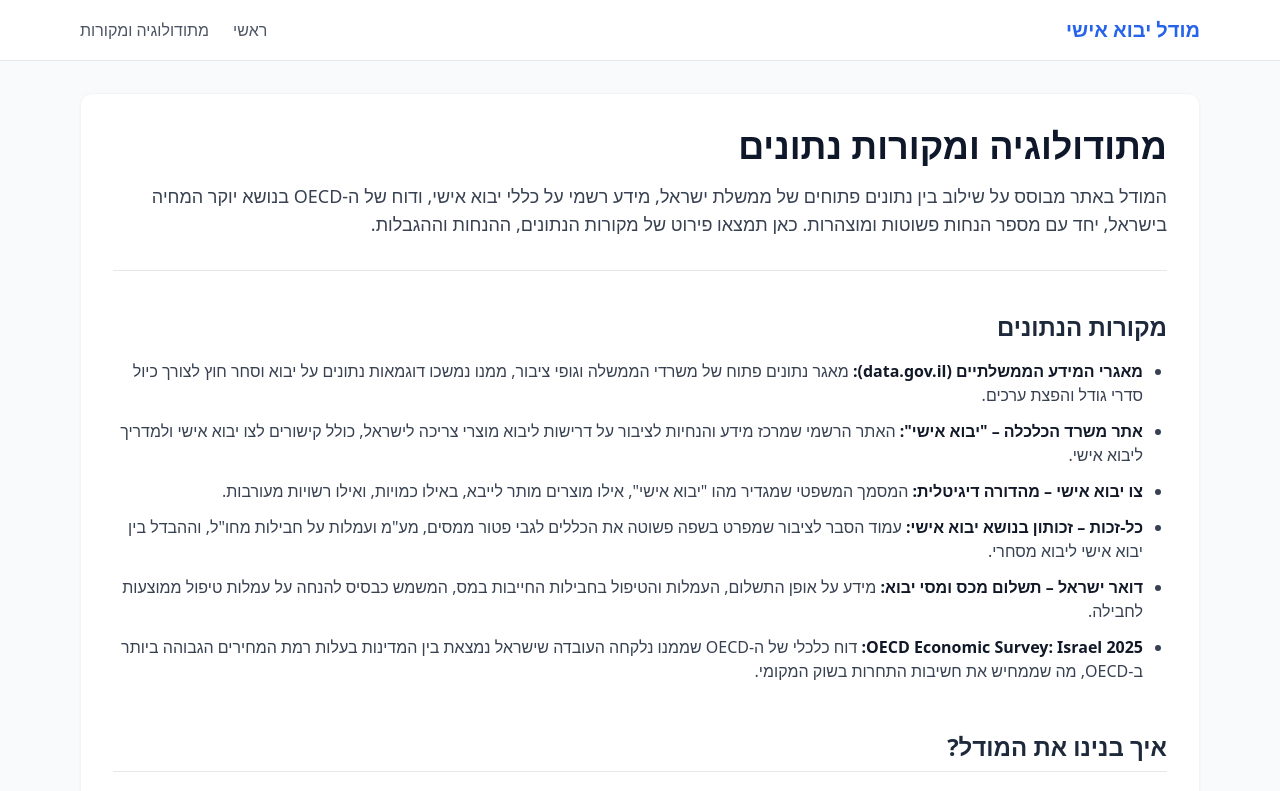
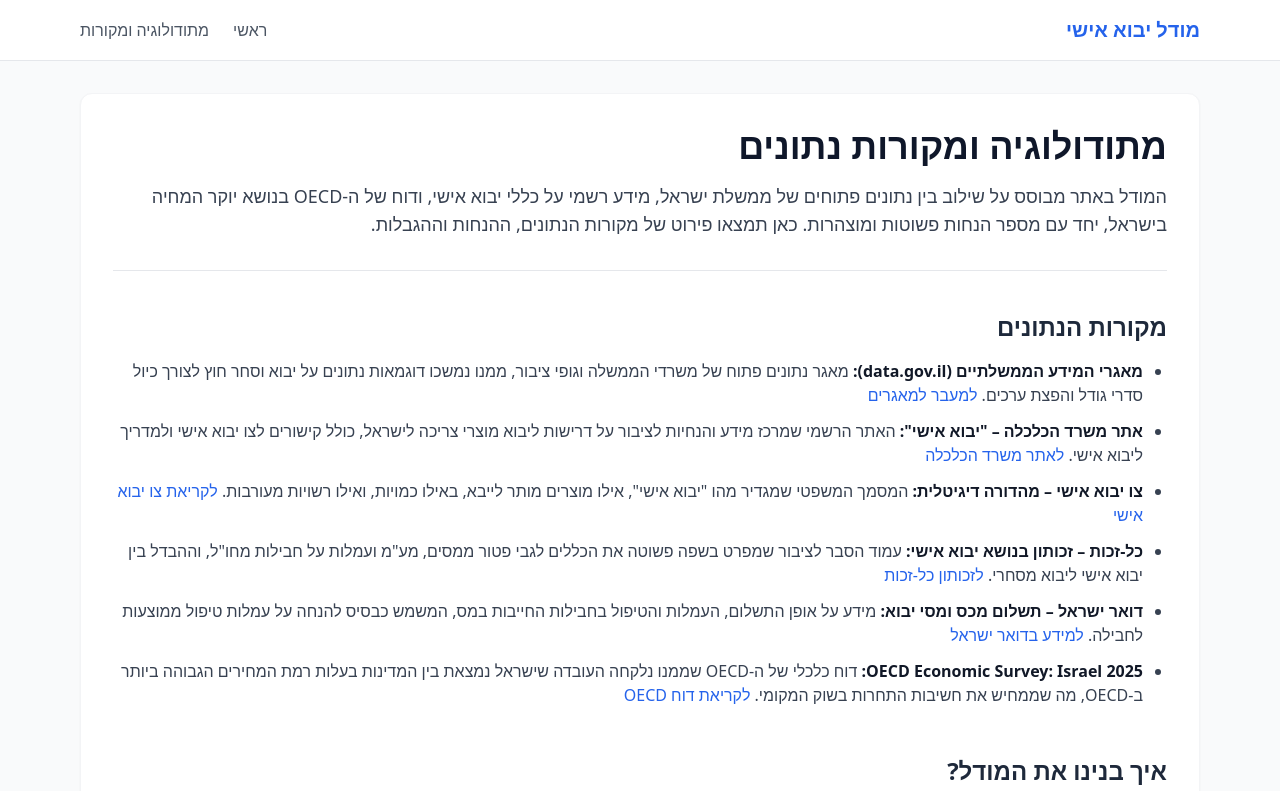
Before and after one commit to sinayblumin/75vs150, a Next.js app: page /methodology in a window 1280 px wide. Shown: the top 791 px of the page. Built offline with nearby package versions, Linux system fonts and the light colour scheme.

Commit message:
feat: add direct source links in methodology page

```diff
--- a/app/methodology/page.tsx
+++ b/app/methodology/page.tsx
@@ -22,26 +22,32 @@ export default function MethodologyPage() {
                     <li>
                         <span className="font-semibold text-gray-900">מאגרי המידע הממשלתיים (data.gov.il):</span>
                         &nbsp;מאגר נתונים פתוח של משרדי הממשלה וגופי ציבור, ממנו נמשכו דוגמאות נתונים על יבוא וסחר חוץ לצורך כיול סדרי גודל והפצת ערכים.
+                        {' '}<a href="https://data.gov.il/" target="_blank" rel="noopener noreferrer" className="text-blue-600 hover:underline">למעבר למאגרים</a>
                     </li>
                     <li>
                         <span className="font-semibold text-gray-900">אתר משרד הכלכלה – &quot;יבוא אישי&quot;:</span>
                         &nbsp;האתר הרשמי שמרכז מידע והנחיות לציבור על דרישות ליבוא מוצרי צריכה לישראל, כולל קישורים לצו יבוא אישי ולמדריך ליבוא אישי.
+                        {' '}<a href="https://apps.economy.gov.il/Apps/PersonalImport/Home/Digital_Order" target="_blank" rel="noopener noreferrer" className="text-blue-600 hover:underline">לאתר משרד הכלכלה</a>
                     </li>
                     <li>
                         <span className="font-semibold text-gray-900">צו יבוא אישי – מהדורה דיגיטלית:</span>
                         &nbsp;המסמך המשפטי שמגדיר מהו &quot;יבוא אישי&quot;, אילו מוצרים מותר לייבא, באילו כמויות, ואילו רשויות מעורבות.
+                        {' '}<a href="https://www.gov.il/he/departments/legalInfo/personal_import_order" target="_blank" rel="noopener noreferrer" className="text-blue-600 hover:underline">לקריאת צו יבוא אישי</a>
                     </li>
                     <li>
                         <span className="font-semibold text-gray-900">כל‑זכות – זכותון בנושא יבוא אישי:</span>
                         &nbsp;עמוד הסבר לציבור שמפרט בשפה פשוטה את הכללים לגבי פטור ממסים, מע&quot;מ ועמלות על חבילות מחו&quot;ל, וההבדל בין יבוא אישי ליבוא מסחרי.
+                        {' '}<a href="https://www.kolzchut.org.il/he/%D7%96%D7%9B%D7%95%D7%AA%D7%95%D7%9F_%D7%91%D7%A0%D7%95%D7%A9%D7%90_%D7%99%D7%91%D7%95%D7%90_%D7%90%D7%99%D7%A9%D7%99_(%D7%97%D7%91%D7%99%D7%9C%D7%95%D7%AA_%D7%9E%D7%97%D7%95%22%D7%9C)" target="_blank" rel="noopener noreferrer" className="text-blue-600 hover:underline">לזכותון כל-זכות</a>
                     </li>
                     <li>
                         <span className="font-semibold text-gray-900">דואר ישראל – תשלום מכס ומסי יבוא:</span>
                         &nbsp;מידע על אופן התשלום, העמלות והטיפול בחבילות החייבות במס, המשמש כבסיס להנחה על עמלות טיפול ממוצעות לחבילה.
+                        {' '}<a href="https://doar.israelpost.co.il/content/tax-payments/" target="_blank" rel="noopener noreferrer" className="text-blue-600 hover:underline">למידע בדואר ישראל</a>
                     </li>
                     <li>
                         <span className="font-semibold text-gray-900">OECD Economic Survey: Israel 2025:</span>
                         &nbsp;דוח כלכלי של ה‑OECD שממנו נלקחה העובדה שישראל נמצאת בין המדינות בעלות רמת המחירים הגבוהה ביותר ב‑OECD, מה שממחיש את חשיבות התחרות בשוק המקומי.
+                        {' '}<a href="https://www.oecd.org/en/publications/oecd-economic-surveys-israel-2025_d6dd02bc-en/full-report/addressing-the-high-cost-of-living_bfe408a2.html" target="_blank" rel="noopener noreferrer" className="text-blue-600 hover:underline">לקריאת דוח OECD</a>
                     </li>
                 </ul>
             </section>
```
